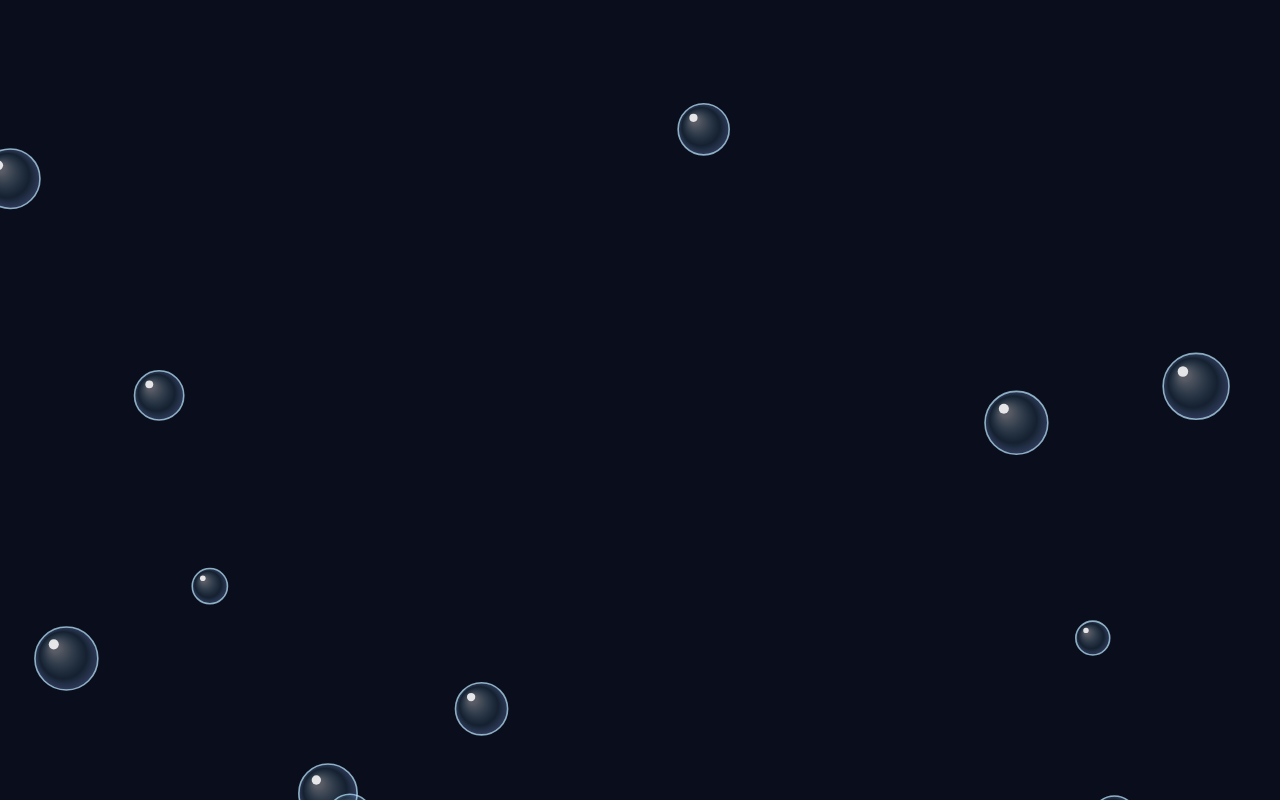
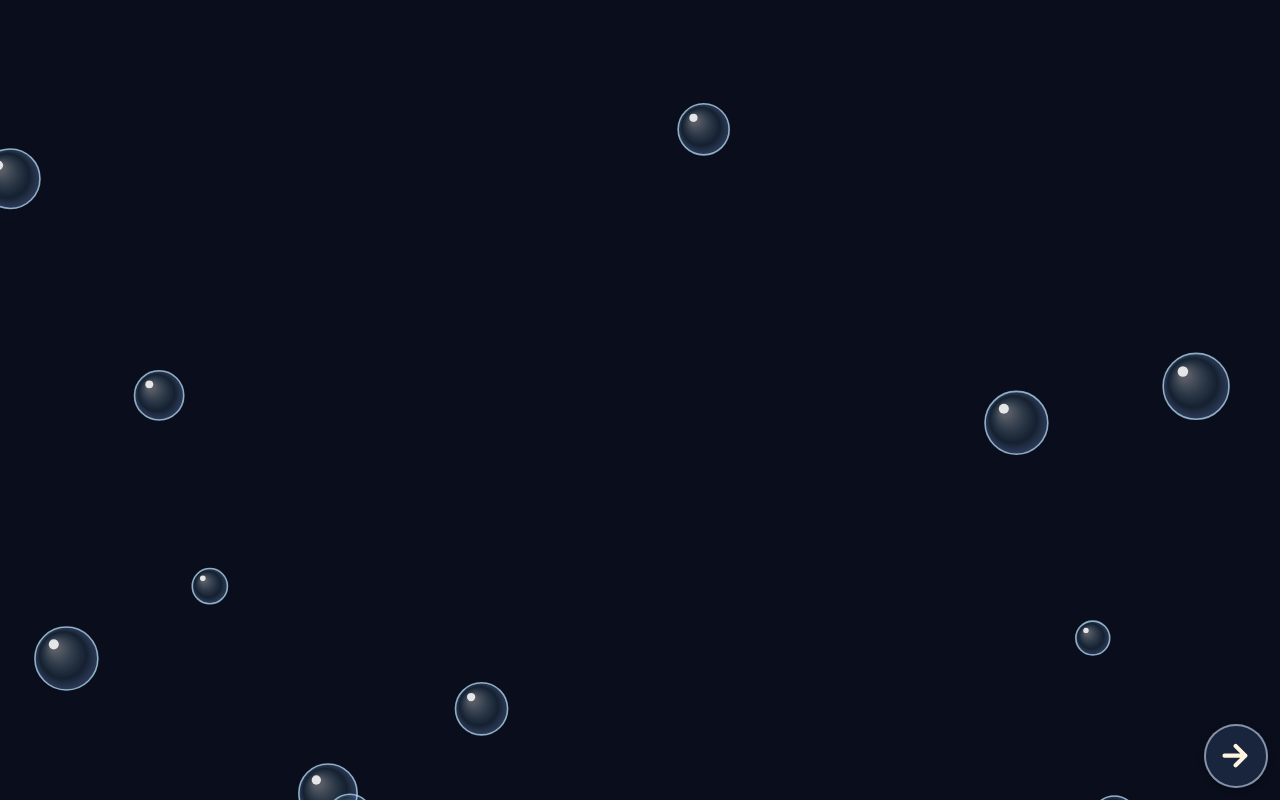
Before and after one commit to Agusx1211/little-playroom, a plain HTML site: page index.html in a window 1280 px wide. Both pictures are taken after a click on the button 220 px from the left and 104 px from the top of the page. Drawn offline with Linux system fonts and the light colour scheme.

Commit message:
Add a next-game button for uninterrupted offline play

```diff
--- a/index.html
+++ b/index.html
@@ -21,6 +21,7 @@
     button { appearance: none; -webkit-appearance: none; border: 0; padding: 0; color: inherit; cursor: pointer; }
     button:focus-visible { outline: 3px solid #fff0af; outline-offset: -4px; }
     #picker { position: absolute; inset: 0; display: grid; place-items: center;
+      grid-template-rows: minmax(0, 1fr) auto; gap: clamp(4px, 1vmin, 12px);
       padding: max(10px, env(safe-area-inset-top)) max(10px, env(safe-area-inset-right))
                max(10px, env(safe-area-inset-bottom)) max(10px, env(safe-area-inset-left)); }
     #tiles { width: min(100%, 1040px); height: min(100%, 900px); display: grid;
@@ -34,7 +35,18 @@
       box-shadow: inset 0 1px 0 #ffffff18, 0 2px 5px #06091266; }
     .tile:active { filter: brightness(1.14); }
     .tile canvas { display: block; border-radius: inherit; pointer-events: none; }
+    #pages { display: flex; align-items: center; gap: 16px; color: #fff0d6; font: 600 16px/1 system-ui; }
+    #page-number { min-width: 5ch; text-align: center; font-variant-numeric: tabular-nums; }
+    .arrow { display: grid; place-items: center; width: 48px; height: 48px; border-radius: 50%;
+      color: #fff4df; background: #253552; box-shadow: inset 0 0 0 1px #ffffff38; }
+    .arrow:active { background: #465b7d; }
+    .arrow:disabled { opacity: .3; }
+    .arrow svg { width: 52%; height: 52%; fill: none; stroke: currentColor; stroke-width: 3;
+      stroke-linecap: round; stroke-linejoin: round; }
     #stage { position: absolute; inset: 0; display: block; width: 100%; height: 100%; }
+    #next-game { position: absolute; right: max(12px, env(safe-area-inset-right)); bottom: max(12px, env(safe-area-inset-bottom));
+      width: clamp(52px, 8vmin, 68px); height: auto; aspect-ratio: 1; background: #192840eb;
+      box-shadow: inset 0 0 0 2px #dceaff8c, 0 2px 6px #0005; }
     #parents { position: absolute; top: max(12px, env(safe-area-inset-top)); left: 50%; transform: translateX(-50%);
       display: flex; gap: 10px; padding: 8px; border-radius: 48px; background: #141e32f5;
       box-shadow: 0 3px 16px #05081180, inset 0 0 0 1px #69798b; }
@@ -51,8 +63,16 @@
   </style>
 </head>
 <body>
-  <main id="picker" aria-label="Choose a game"><div id="tiles"></div></main>
+  <main id="picker" aria-label="Choose a game">
+    <div id="tiles"></div>
+    <nav id="pages" aria-label="Game pages" hidden>
+      <button type="button" id="previous-page" class="arrow" aria-label="Previous page"><svg viewBox="0 0 24 24" aria-hidden="true"><path d="m15 5-7 7 7 7"/></svg></button>
+      <span id="page-number" aria-live="polite"></span>
+      <button type="button" id="next-page" class="arrow" aria-label="Next page"><svg viewBox="0 0 24 24" aria-hidden="true"><path d="m9 5 7 7-7 7"/></svg></button>
+    </nav>
+  </main>
   <canvas id="stage" aria-label="Play area" hidden></canvas>
+  <button type="button" id="next-game" class="arrow" aria-label="Next game" hidden><svg viewBox="0 0 24 24" aria-hidden="true"><path d="M4 12h15m-7-7 7 7-7 7"/></svg></button>
   <svg id="hold" viewBox="0 0 32 32" aria-hidden="true" hidden><circle cx="16" cy="16" r="13" pathLength="100"/></svg>
   <nav id="parents" aria-label="Parent controls" hidden>
     <button id="home" aria-label="Game picker"><svg viewBox="0 0 24 24" aria-hidden="true"><path d="m3 11 9-8 9 8M5.5 10v10h5v-6h3v6h5V10"/></svg></button>
--- a/shell.js
+++ b/shell.js
@@ -5,14 +5,24 @@ export const HOLD_MS = 2000;
 export const BAR_MS = 4000;
 const CORNER = 72;
 const DRIFT = 24;
-export const initialState = () => ({ mode: 'picker', muted: true });
+const PAGE_SIZE = 20;
+const pageCount = Math.ceil(games.length / PAGE_SIZE);
+export const initialState = () => ({ mode: 'picker', page: 0, muted: true });
 
 function playing(state) { return { mode: 'playing', game: state.game, muted: state.muted }; }
 function insideCorner(p) { return p.x >= 0 && p.y >= 0 && p.x < CORNER && p.y < CORNER; }
 
 export function transition(state, event, now) {
+  if (event.type === 'next' && state.mode !== 'picker') {
+    const index = games.findIndex(item => item.id === state.game);
+    return { mode: 'playing', game: games[(index + 1) % games.length].id, muted: state.muted };
+  }
   switch (state.mode) {
     case 'picker':
+      if (event.type === 'turnPage') {
+        const page = Math.min(pageCount - 1, Math.max(0, state.page + event.direction));
+        return page === state.page ? state : { ...state, page };
+      }
       return event.type === 'select' ? { mode: 'playing', game: event.game, muted: state.muted } : state;
     case 'playing':
       if (event.type === 'down' && insideCorner(event)) {
@@ -30,7 +40,10 @@ export function transition(state, event, now) {
     }
     case 'parent':
       if (event.type === 'pause' || (event.type === 'tick' && now >= state.until)) return playing(state);
-      if (event.type === 'home') return { mode: 'picker', muted: state.muted };
+      if (event.type === 'home') {
+        const index = games.findIndex(item => item.id === state.game);
+        return { mode: 'picker', page: Math.floor(index / PAGE_SIZE), muted: state.muted };
+      }
       if (event.type === 'sound') return { ...state, muted: !state.muted, until: now + BAR_MS };
       if (event.type === 'interact') return { ...state, until: now + BAR_MS };
       return state;
@@ -64,9 +77,16 @@ function buildPicker(container, select) {
   });
   let dpr = 1;
   let last = -Infinity;
+  let visible = [];
+  function showPage(page) {
+    const start = page * PAGE_SIZE;
+    visible = tiles.slice(start, start + PAGE_SIZE);
+    tiles.forEach((tile, i) => { tile.button.hidden = i < start || i >= start + PAGE_SIZE; });
+    resize();
+  }
   function resize() {
     dpr = Math.min(globalThis.devicePixelRatio || 1, 2);
-    for (const tile of tiles) {
+    for (const tile of visible) {
       const bounds = tile.button.getBoundingClientRect();
       tile.size = Math.min(bounds.width, bounds.height);
       tile.canvas.style.width = tile.canvas.style.height = tile.size + 'px';
@@ -77,7 +97,7 @@ function buildPicker(container, select) {
   function frame(t) {
     if (t - last < 0.09) return;
     last = t;
-    for (const { game, ctx, size } of tiles) {
+    for (const { game, ctx, size } of visible) {
       ctx.setTransform(dpr, 0, 0, dpr, 0, 0);
       ctx.clearRect(0, 0, size, size);
       ctx.save();
@@ -85,7 +105,7 @@ function buildPicker(container, select) {
       ctx.restore();
     }
   }
-  return { resize, frame };
+  return { showPage, resize, frame };
 }
 
 export function createStage(canvas, audio) {
@@ -150,6 +170,11 @@ function boot() {
   const canvas = document.querySelector('#stage');
   const bar = document.querySelector('#parents');
   const sound = document.querySelector('#sound');
+  const nextGame = document.querySelector('#next-game');
+  const pages = document.querySelector('#pages');
+  const previousPage = document.querySelector('#previous-page');
+  const nextPage = document.querySelector('#next-page');
+  const pageNumber = document.querySelector('#page-number');
   const hold = document.querySelector('#hold');
   const audio = createAudio();
   const game = createStage(canvas, audio);
@@ -157,6 +182,13 @@ function boot() {
   let state = initialState();
   let lastFrame = null;
   let frameId;
+  function showPage(page) {
+    pages.hidden = pageCount <= 1;
+    previousPage.disabled = page === 0;
+    nextPage.disabled = page === pageCount - 1;
+    pageNumber.textContent = (page + 1) + ' / ' + pageCount;
+    picker.showPage(page);
+  }
   function dispatch(event, now = performance.now()) {
     const next = transition(state, event, now);
     if (state === next) return;
@@ -165,6 +197,7 @@ function boot() {
     const selecting = state.mode === 'picker';
     pickerElement.hidden = !selecting;
     canvas.hidden = selecting;
+    nextGame.hidden = selecting;
     bar.hidden = state.mode !== 'parent';
     hold.toggleAttribute('hidden', state.mode !== 'holding');
     if (state.mode === 'holding' && before.mode !== 'holding') hold.style.setProperty('--offset', 100);
@@ -172,10 +205,13 @@ function boot() {
     sound.setAttribute('aria-pressed', String(!state.muted));
     if (before.game !== state.game) {
       game.stop();
-      if (selecting) picker.resize();
-      else game.start(games.find(item => item.id === state.game));
+      if (!selecting) {
+        canvas.setAttribute('aria-label', state.game + ' play area');
+        game.start(games.find(item => item.id === state.game));
+      }
       lastFrame = null;
     }
+    if (selecting && before.page !== state.page) showPage(state.page);
   }
   function draw(now) {
     dispatch({ type: 'tick' }, now);
@@ -199,6 +235,21 @@ function boot() {
     canvas.addEventListener(name, event => handlePointer(type, event));
   }
   bar.addEventListener('pointerdown', () => dispatch({ type: 'interact' }));
+  nextGame.addEventListener('pointerdown', event => {
+    if (event.button === 0) nextGame.setPointerCapture(event.pointerId);
+  });
+  nextGame.addEventListener('pointerup', event => {
+    if (!nextGame.hasPointerCapture(event.pointerId)) return;
+    const hit = document.elementFromPoint(event.clientX, event.clientY);
+    if (nextGame.contains(hit)) dispatch({ type: 'next' });
+  });
+  // Secondary fingers can tap without generating a click. Pointerup handles pointing
+  // devices; keyboard and assistive activation use a click with no tap count.
+  nextGame.addEventListener('click', event => {
+    if (event.detail === 0) dispatch({ type: 'next' });
+  });
+  previousPage.addEventListener('click', () => dispatch({ type: 'turnPage', direction: -1 }));
+  nextPage.addEventListener('click', () => dispatch({ type: 'turnPage', direction: 1 }));
   document.querySelector('#home').addEventListener('click', () => dispatch({ type: 'home' }));
   sound.addEventListener('click', () => dispatch({ type: 'sound' }));
   for (const name of ['contextmenu','selectstart','dragstart','gesturestart','gesturechange','gestureend']) {
@@ -227,7 +278,7 @@ function boot() {
       frameId = requestAnimationFrame(draw);
     }
   });
-  picker.resize();
+  showPage(state.page);
   frameId = requestAnimationFrame(draw);
   keepAwake();
   if ('serviceWorker' in navigator) {
--- a/sw.js
+++ b/sw.js
@@ -1,5 +1,5 @@
 // Bump this version whenever any shipped module, page or icon changes.
-const VERSION = '20261125T185125Z';
+const VERSION = '20261125T223802Z';
 const PREFIX = 'little-playroom:' + self.registration.scope + ':';
 const CACHE = PREFIX + VERSION;
 const ids = 'bubbles paint fireworks balls kaleido stars rain peekaboo pads balloons magnets pond daynight blob blocks xylophone snow worm lights shapes'.split(' ');
```
Also changed, not shown: tests/shell.test.mjs (+29 -3 lines).
